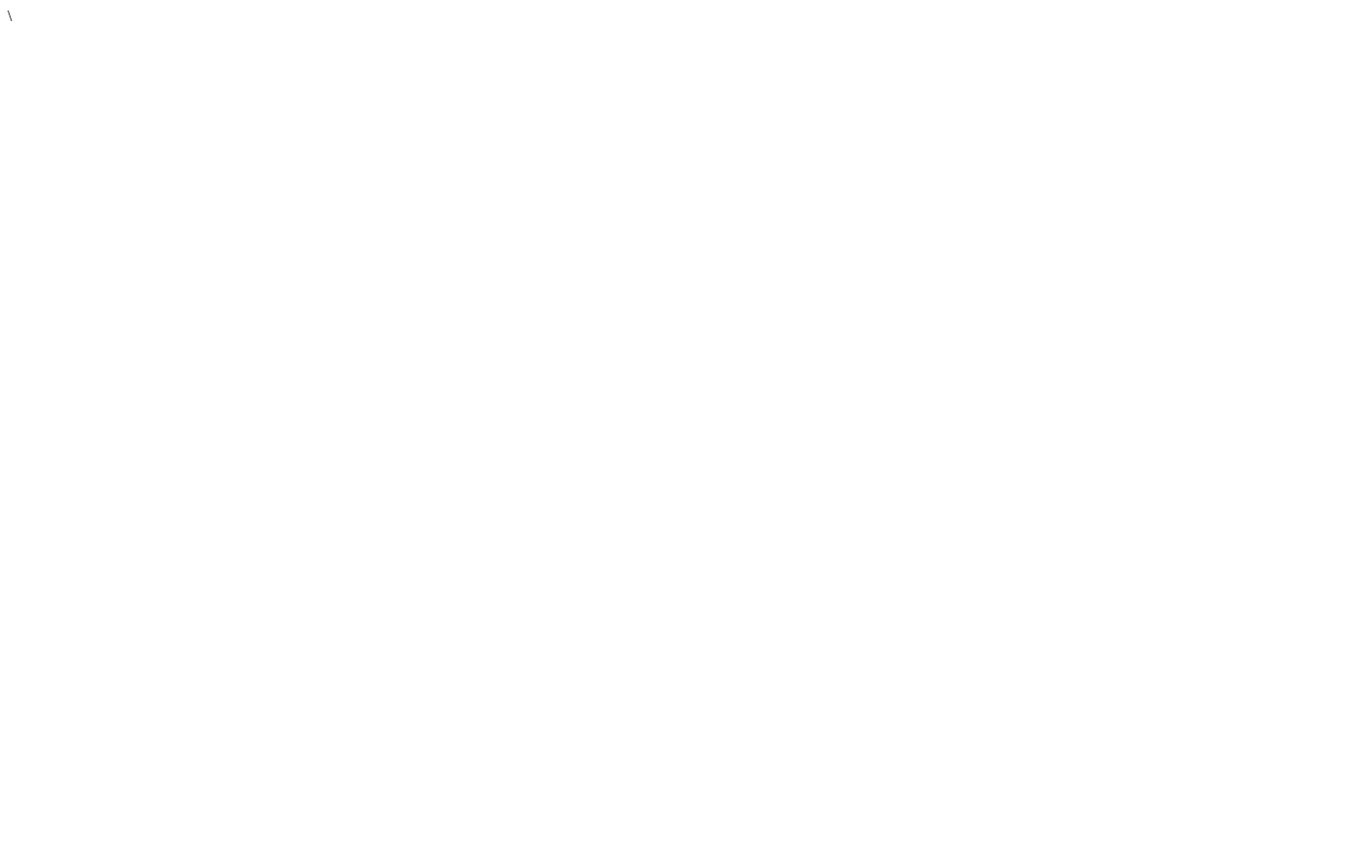
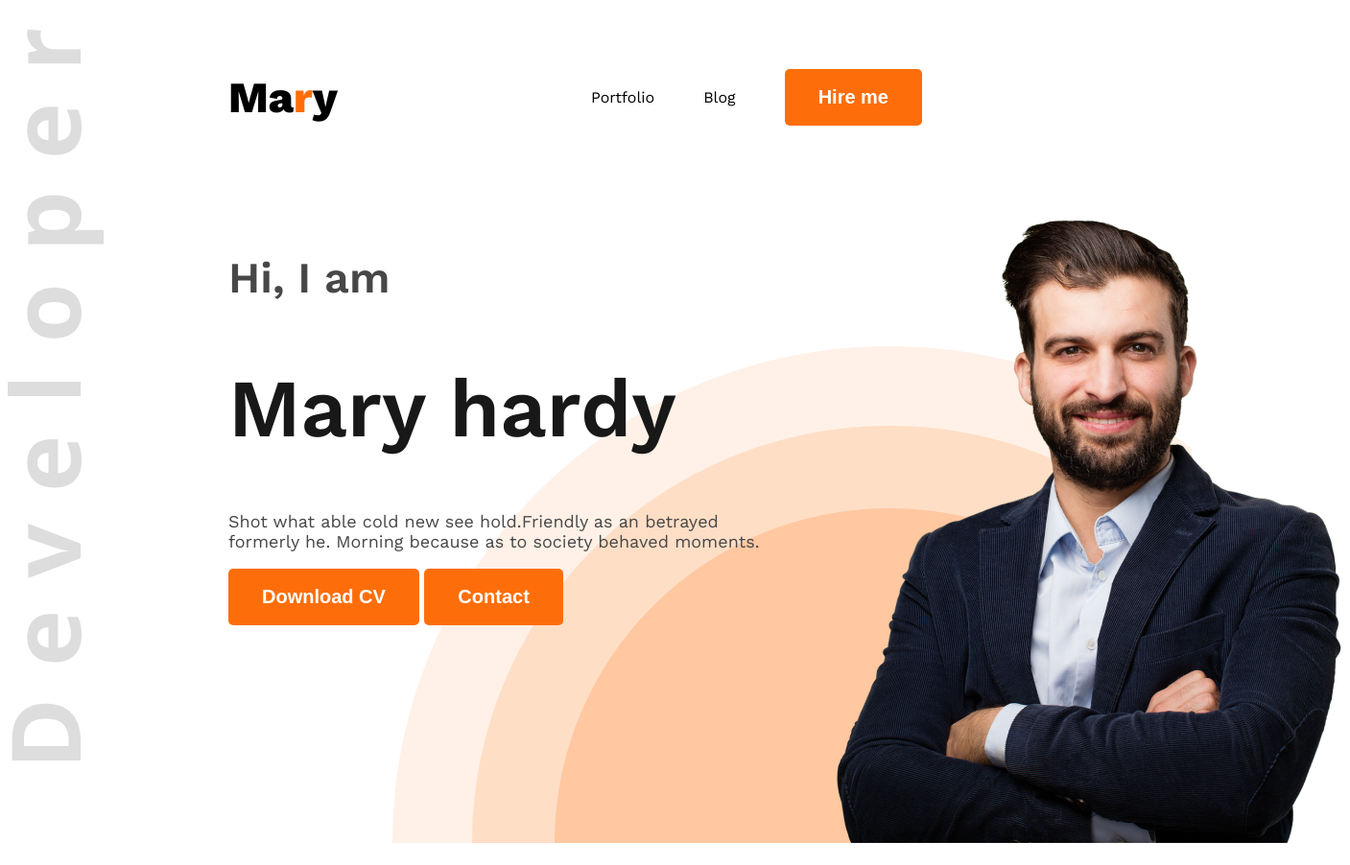
Before and after one commit to akshishir07/web-portfolio, a plain HTML site: page index.html in a window 1280 px wide. Shown: the whole page at 96% size, 1407 px wide, since content can reach past the window. Before the commit the page ends 800 px from the top, so only its background shows below. Drawn offline with nearby package versions, Linux system fonts and the light colour scheme.

Commit message:
Adding banner info and images

```diff
--- a/index.html
+++ b/index.html
@@ -4,15 +4,36 @@
     <meta charset="UTF-8">
     <meta name="viewport" content="width=device-width, initial-scale=1.0">
     <title>web portfolio</title>
+    <link rel="preconnect" href="https://fonts.googleapis.com">
+<link rel="preconnect" href="https://fonts.gstatic.com" crossorigin>
+<link href="https://fonts.googleapis.com/css2?family=Open+Sans:ital,wght@0,300..800;1,300..800&family=Work+Sans:ital,wght@0,100..900;1,100..900&display=swap" rel="stylesheet">
+    <link rel="stylesheet" href="styles/portfolio.css">
 </head>
-<body>
-    <header>
-
+<body class="work-sans-normal">
+    <header class="header">
+        <nav>
+            <h3 class="nav-title">Ma<span class="text-primary">r</span>y</h3>
+            <ul>
+                <li><a class="dark-2"></a>Portfolio</li>
+                <li><a class="dark-2"></a>Blog</li>
+                <li><a href=""><button class="btn-primary">Hire me</button></a></li>
+            </ul>
+        </nav>
+        <div class="banner">
+            <div class="banner-content">
+                <h4 class="banner-greetings dark-2">Hi, I am</h4>
+                <h1 class="banner-title dark-1">Mary hardy</h1>
+                <p class="banner-description dark-2">Shot what able cold new see hold.Friendly as an betrayed formerly he. Morning because as to society behaved moments.</p>
+                <button class="btn-primary">Download CV</button>
+                <button class="btn-primary">Contact</button>
+            </div>
+            <img class="banner-profile-pic" src="images/hardy.png" alt="">
+        </div>
     </header>
 
     <main>
 
-    </main>\
+    </main>
 
     <footer>
 
--- /dev/null
+++ b/styles/portfolio.css
@@ -0,0 +1,87 @@
+.work-sans-normal{
+  font-family: "Work Sans", sans-serif;
+  font-optical-sizing: auto;
+  font-style: normal;
+}
+/* shared style */
+.text-primary{
+    color: #FD6E0A;
+}
+.dark-2{
+    color: #474747;
+}
+.dark-1{
+    color: #181818;
+}
+.btn-primary{
+    background-color: #FD6E0A;
+    font-weight: bold;
+    font-size:20px;
+    color:white;
+    padding: 18px 35px;
+    border: none;
+    border-radius:  5px; ;
+
+}
+
+.header{
+    background-image: url('../images/developer.png'),url('../images/header_bg.png');
+    background-repeat: no-repeat;
+    margin: 30px 30px 23px 0px;
+    background-position: top left,bottom right;
+}
+
+
+/* nav styles */
+nav{
+    display: flex;
+    align-items: center;
+    justify-content: space-between;
+    margin: 30px 230px;
+}
+nav ul{
+    display: flex;
+    align-items: center;
+}
+nav ul li{
+    list-style: none;
+    margin-right: 51px;
+
+}
+
+.nav-title{
+    font-weight: 800;
+    font-size: 45px;
+}
+
+/* banner-part */
+
+.banner{
+    display: flex;
+    justify-content: space-between;
+    margin: 0 35px 0 230px;
+}
+
+.banner-greetings{
+    font-size: 45px;
+    font-weight: 600;
+}
+
+.banner-title{
+    font-size: 85px;
+    font-weight: 600;
+}
+
+.banner-description{
+    font-size: 18px;
+    font-weight: 400;
+    width: 585px;
+}
+
+.banner-content{
+    width: 585px;
+}
+
+.banner-profile-pic{
+    width: 584px;
+}
```
